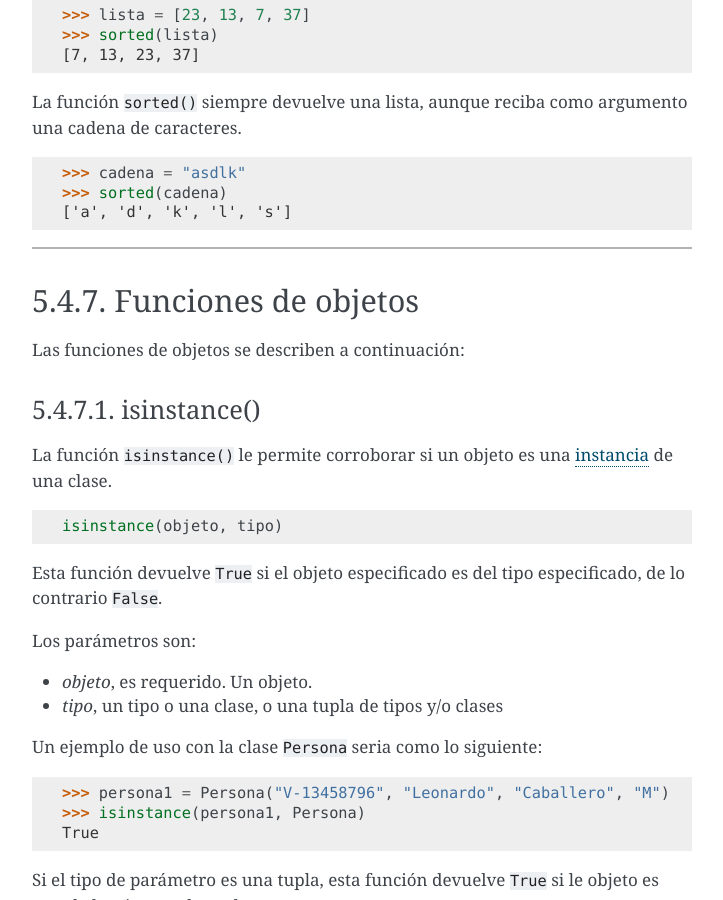
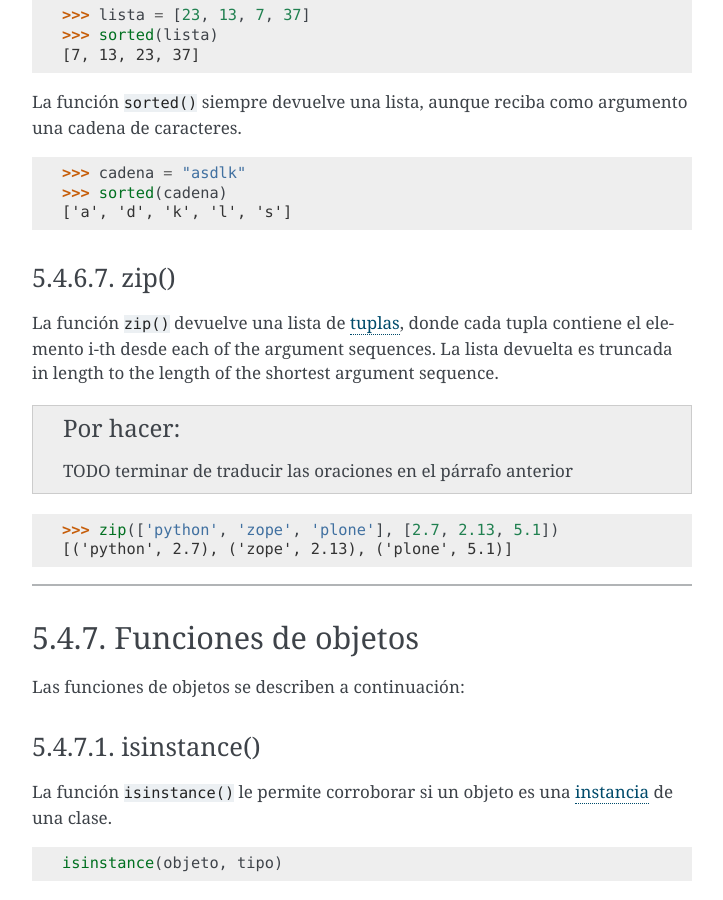
Before and after one commit to macagua/entrenamiento.python_basico, a Sphinx documentation site: the page built from source/leccion5/funciones_integradas.rst, in a window 1280 px wide and 900 px high, scrolled down 30028 px. Shown: the whole window, without its empty margins (388-1111 px from the left). Built offline with Sphinx 7.4.7, drawn with Linux system fonts in a browser that asks for light colours.

Commit message:
Agregar referencia de funcion zip

```diff
--- a/source/leccion3/tipo_listas.rst
+++ b/source/leccion3/tipo_listas.rst
@@ -410,7 +410,7 @@ integrada ``split()``.
 *Ejemplo de iterar sobre dos o más secuencias*
 
 Para iterar sobre dos o más secuencias al mismo tiempo, los valores pueden emparejarse
-con la función integrada ``zip()``.
+con la función integrada :ref:`zip() <python_fun_zip>`.
 
 ::
 
--- a/source/leccion5/funciones_integradas.rst
+++ b/source/leccion5/funciones_integradas.rst
@@ -1827,6 +1827,22 @@ cadena de caracteres.
     >>> sorted(cadena)
     ['a', 'd', 'k', 'l', 's']
 
+.. _python_fun_zip:
+
+zip()
+~~~~~
+
+La función ``zip()`` devuelve una lista de :ref:`tuplas <python_tuple>`, donde cada
+tupla contiene el elemento i-th desde each of the argument sequences.
+La lista devuelta es truncada in length to the length of the shortest argument sequence.
+
+.. todo:: TODO terminar de traducir las oraciones en el párrafo anterior
+
+::
+
+    >>> zip(['python', 'zope', 'plone'], [2.7, 2.13, 5.1])
+    [('python', 2.7), ('zope', 2.13), ('plone', 5.1)]
+
 
 ----
 
```
